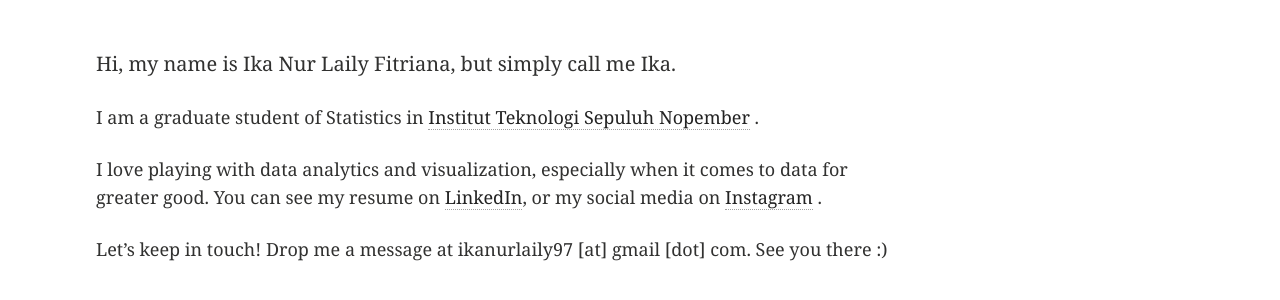
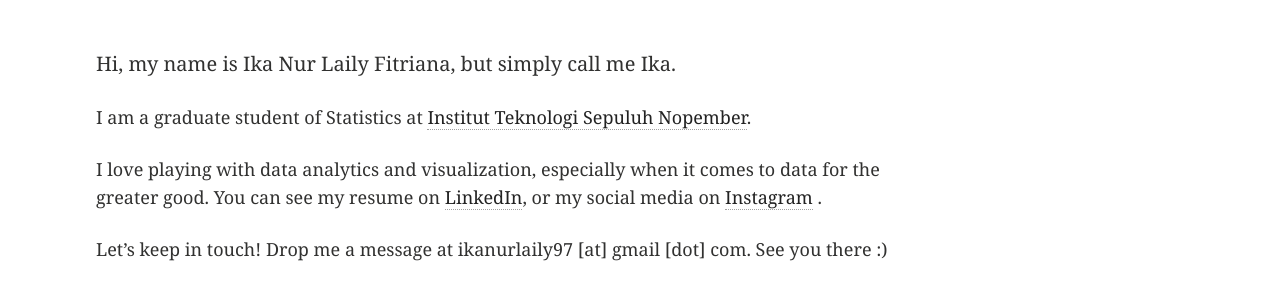
Before and after one commit to ikanurlaily/ikanurlaily.github.io, a Jekyll site: the page built from about.md, in a window 1280 px wide. Shown: the part 833-1133 px from the top of the page. Built offline with Jekyll 4.4.1, drawn with Linux system fonts in a browser that asks for light colours.

Commit message:
Update about.md
change link

```diff
--- a/about.md
+++ b/about.md
@@ -10,8 +10,8 @@
 
 Hi, my name is Ika Nur Laily Fitriana, but simply call me Ika.
 
-I am a graduate student of Statistics in [Institut Teknologi Sepuluh Nopember](https://www.its.ac.id/id/beranda/) .
+I am a graduate student of Statistics at [Institut Teknologi Sepuluh Nopember](https://www.its.ac.id/id/beranda/).
 
-I love playing with data analytics and visualization, especially when it comes to data for greater good. You can see my resume on [LinkedIn](https://www.linkedin.com/in/ika-nur-laily-fitriana-077a74111/), or my social media on [Instagram](https://www.linkedin.com/in/ika-nur-laily-fitriana-077a74111/) .
+I love playing with data analytics and visualization, especially when it comes to data for the greater good. You can see my resume on [LinkedIn](https://www.linkedin.com/in/ika-nur-laily-fitriana/), or my social media on [Instagram](https://www.linkedin.com/in/ika-nur-laily-fitriana-077a74111/) .
 
 Let's keep in touch! Drop me a message at ikanurlaily97 [at] gmail [dot] com. See you there :)
```
